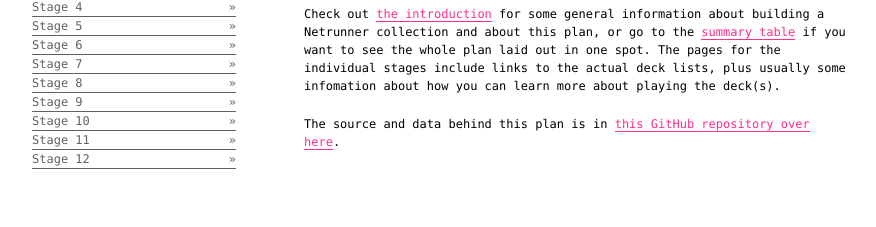
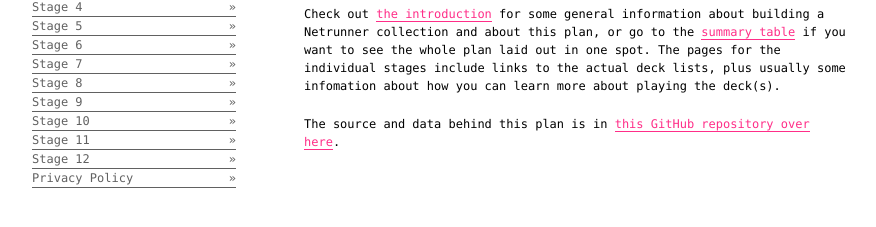
Before and after one commit to Absotively/anr-collection-plan, a Jekyll site: the page built from docs/index.md, in a window 1280 px wide. Shown: the part 135-362 px from the top of the page, without its empty margins (200-1076 px from the left). Built offline with Jekyll 4.4.1, drawn with Linux system fonts in a browser that asks for light colours.

Commit message:
Add the new privacy policy to the menu

```diff
--- a/docs/_data/menu.yaml
+++ b/docs/_data/menu.yaml
@@ -30,3 +30,5 @@
   label: Stage 11
 - page: stage-12
   label: Stage 12
+- page: privacy
+  label: Privacy Policy
```
